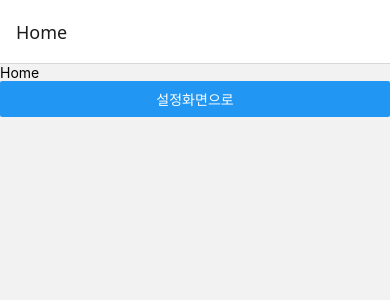
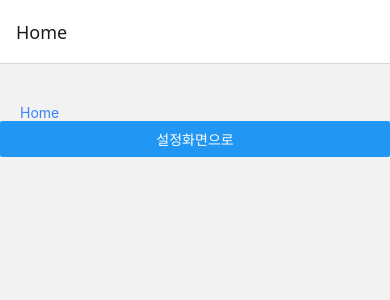
Before and after one commit to HyunJinNo/braille-translator, a React Native app: screen /Home in a window 390 px wide. Shown: the top 300 px of the page. Built offline with nearby package versions, Linux system fonts and the light colour scheme.

Commit message:
chore: prettier-plugin-tailwindcss 설정

```diff
--- a/src/pages/home/ui/HomeScreen.tsx
+++ b/src/pages/home/ui/HomeScreen.tsx
@@ -1,12 +1,13 @@
 import { useNavigation } from '@react-navigation/native';
 import { Button, Text, View } from 'react-native';
+import { tw } from '../../../shared/lib/utils';
 
 export const HomeScreen = () => {
   const navigation = useNavigation();
 
   return (
     <View>
-      <Text>Home</Text>
+      <Text style={tw`ml-5 mt-10 text-blue-500`}>Home</Text>
       <Button
         title="설정화면으로"
         onPress={() => navigation.navigate('Setting')}
--- /dev/null
+++ b/src/shared/lib/utils/index.ts
@@ -0,0 +1 @@
+export { tw } from './tailwind';
--- a/tailwind.config.js
+++ b/tailwind.config.js
@@ -1,8 +1,8 @@
 /** @type {import('tailwindcss').Config} */
 module.exports = {
-  content: [],
+  content: ['./src/**/*.{js,ts,jsx,tsx}'],
   theme: {
     extend: {},
   },
   plugins: [],
-}
+};
```
Also changed, not shown: 1 other file (tests, documents, lock files or other folders).
